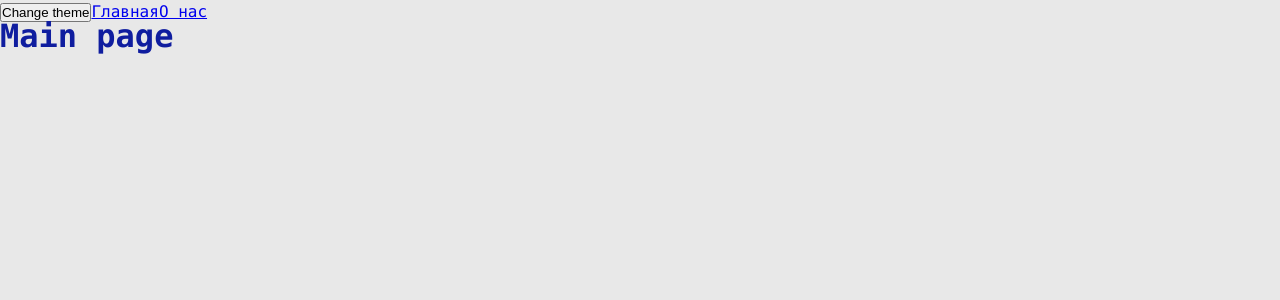
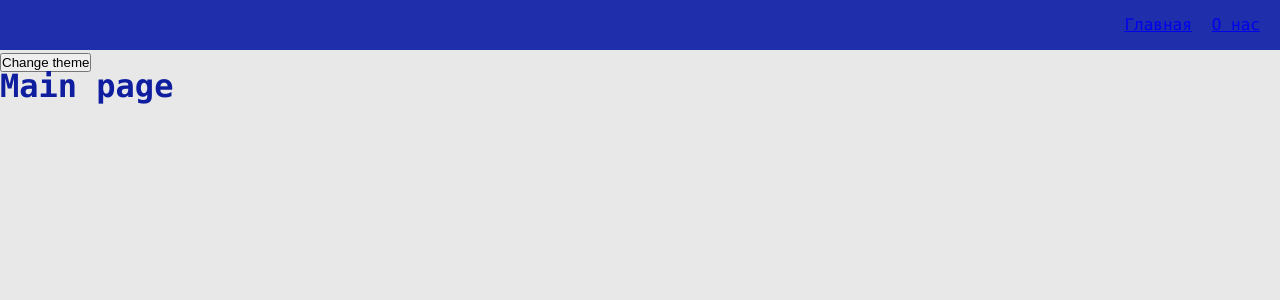
Before and after one commit to lavicante/blog-hub, a React app: page / in a window 1280 px wide. Shown: the top 300 px of the page. Built offline with nearby package versions, Linux system fonts and the light colour scheme.

Commit message:
add navbar

```diff
--- a/src/app/App.tsx
+++ b/src/app/App.tsx
@@ -3,15 +3,15 @@ import { useTheme } from "app/providers/ThemeProvider";
 import { classNames } from "shared";
 import "./styles/index.scss";
 import { AppRouter } from "app/routers";
+import { Navbar } from "widgets/Navbar";
 
 const App = () => {
   const { theme, toggleTheme } = useTheme();
 
   return (
     <div className={classNames("app", [theme])}>
+      <Navbar />
       <button onClick={toggleTheme}>Change theme</button>
-      <Link to={"/"}>Главная</Link>
-      <Link to={"/about"}>О нас</Link>
       <AppRouter />
     </div>
   );
--- a/src/app/routers/ui/AppRouter.tsx
+++ b/src/app/routers/ui/AppRouter.tsx
@@ -3,7 +3,6 @@ import { routersConfig } from "../config/routerConfig";
 import { Route, Routes, useRoutes } from "react-router-dom";
 
 const AppRouter = () => {
-  const routes = useRoutes(Object.values(routersConfig));
   return (
     <Suspense fallback={<div>Loading...</div>}>
       <Routes>
--- a/src/app/styles/theme/dark.scss
+++ b/src/app/styles/theme/dark.scss
@@ -1,5 +1,6 @@
 .app.dark {
   --bg-color: #1f2eaa;
+  --invert-bg-color: #e8e8e8;
 
   --primary-color: #238a07;
   --secondary-color: #43e31b;
--- a/src/app/styles/theme/normal.scss
+++ b/src/app/styles/theme/normal.scss
@@ -1,5 +1,6 @@
 .app.light {
   --bg-color: #e8e8e8;
+  --invert-bg-color: #1f2eaa;
 
   --primary-color: #0f1d9f;
   --secondary-color: #3a46f8;
--- a/src/app/styles/variables/global.scss
+++ b/src/app/styles/variables/global.scss
@@ -7,5 +7,10 @@
 
   --font-size-l: 24px;
   --font-line-l: 32px;
-  --font-l: var(--font-size-l) / var(--font-line-l) var(--font-family-main)
+  --font-l: var(--font-size-l) / var(--font-line-l) var(--font-family-main);
+
+  //Размеры
+
+  --navbar-height: 50px;
+
 }
--- /dev/null
+++ b/src/widgets/Navbar/index.ts
@@ -0,0 +1 @@
+export { Navbar } from "./ui/Navbar";
--- /dev/null
+++ b/src/widgets/Navbar/ui/Navbar.module.scss
@@ -0,0 +1,14 @@
+.Navbar{
+  padding: 0 20px;
+  display: flex;
+  align-items: center;
+  width: 100%;
+  height: var(--navbar-height);
+  background: var(--invert-bg-color);
+}
+
+.Links{
+  display: flex;
+  gap: 20px;
+  margin-left: auto;
+}
--- /dev/null
+++ b/src/widgets/Navbar/ui/Navbar.tsx
@@ -0,0 +1,19 @@
+import React from "react";
+import { Link } from "react-router-dom";
+import { classNames } from "shared";
+import classes from "./Navbar.module.scss";
+
+interface NavbarProps {
+  className?: string;
+}
+
+export const Navbar = ({ className }: NavbarProps) => {
+  return (
+    <div className={classNames(classes.Navbar, [className])}>
+      <div className={classes.Links}>
+        <Link to={"/"}>Главная</Link>
+        <Link to={"/about"}>О нас</Link>
+      </div>
+    </div>
+  );
+};
--- a/webpack.config.ts
+++ b/webpack.config.ts
@@ -5,7 +5,7 @@ import { BuildEnv, BuildPaths } from "./config/build/types/configs";
 
 export default (env: BuildEnv) => {
   const paths: BuildPaths = {
-    entry: path.resolve(__dirname, "src", "index.tsx"),
+    entry: path.resolve(__dirname, "src", "index.ts"),
     build: path.resolve(__dirname, "build"),
     html: path.resolve(__dirname, "public", "index.html"),
     src: path.resolve(__dirname, "src"),
```
